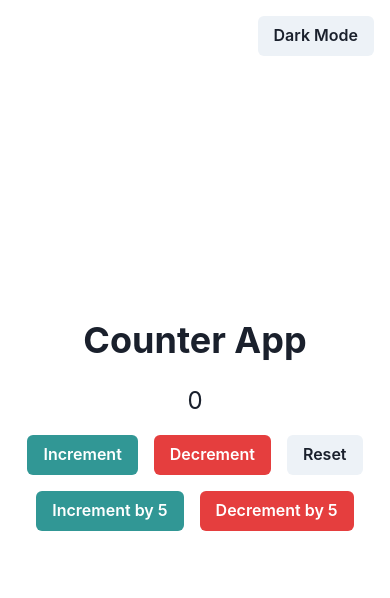
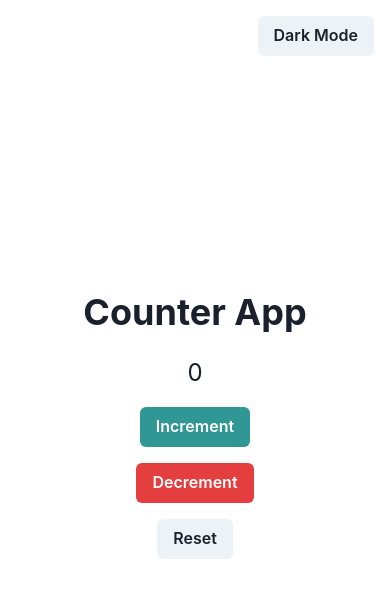
Before and after one commit to GPT-Engineer-App-Dev/tally-counter, a React (Vite) app: page / in a window 390 px wide. Shown: the top 598 px of the page. Built offline with nearby package versions, Linux system fonts and the light colour scheme.

Commit message:
Rearranged buttons on the counter app to place increment by 5 and decrement by 5 buttons on a separate row. Ensured the design is visually appealing and responsive.

```diff
--- a/src/pages/Index.jsx
+++ b/src/pages/Index.jsx
@@ -1,5 +1,5 @@
 import { useState } from "react";
-import { Container, Text, VStack, Button, HStack } from "@chakra-ui/react";
+import { Container, Text, VStack, Button, HStack, SimpleGrid } from "@chakra-ui/react";
 
 const Index = () => {
   const [count, setCount] = useState(0);
@@ -15,13 +15,11 @@ const Index = () => {
       <VStack spacing={4}>
         <Text fontSize="4xl" fontWeight="bold">Counter App</Text>
         <Text fontSize="2xl">{count}</Text>
-        <HStack spacing={4} wrap="wrap" justify="center">
+        <SimpleGrid columns={{ base: 1, md: 2 }} spacing={4} width="100%" justifyItems="center">
           <Button colorScheme="teal" onClick={increment}>Increment</Button>
           <Button colorScheme="red" onClick={decrement}>Decrement</Button>
           <Button colorScheme="gray" onClick={reset}>Reset</Button>
-        <Button colorScheme="teal" onClick={incrementBy5}>Increment by 5</Button>
-          <Button colorScheme="red" onClick={decrementBy5}>Decrement by 5</Button>
-        </HStack>
+        </SimpleGrid>
       </VStack>
     </Container>
   );
```
